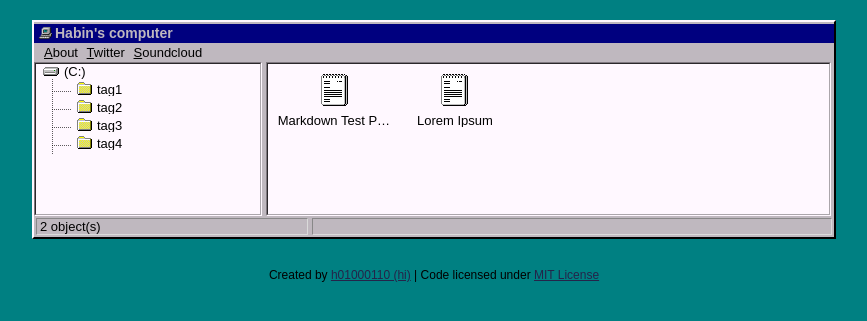
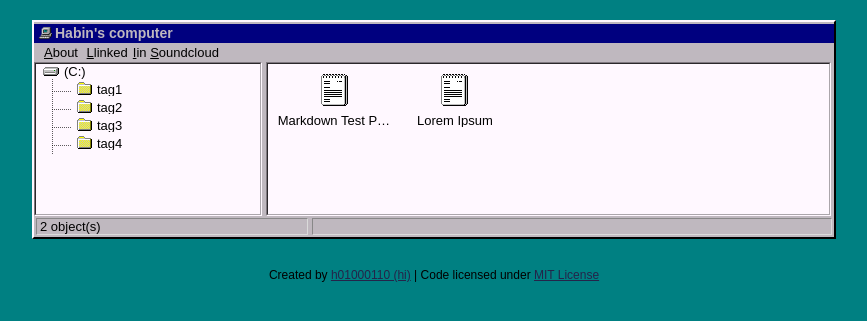
Before and after one commit to heybin314/heybin314.github.io, a Jekyll site: the page built from index.html, in a window 1280 px wide. Shown: the top 321 px of the page, without its empty margins (206-1073 px from the left). Built offline with Jekyll 4.4.1, drawn with Linux system fonts in a browser that asks for light colours.

Commit message:
Update topbar.html

```diff
--- a/_includes/topbar.html
+++ b/_includes/topbar.html
@@ -1,5 +1,5 @@
 <ul class="topbar">
 	<a href="/me"><li><u>A</u>bout</li></a>
-	<a href="http://twitter.com/h01000110" target="_blank"><li><u>T</u>witter</li></a>
+	<a href="https://www.linkedin.com/in/habin-cho/" target="_blank"><li><u>L</u>linked</li><u>I</u>in</a>
 	<a href="http://soundcloud.com/h01000110" target="_blank"><li><u>S</u>oundcloud</li></a>
 </ul>
```
